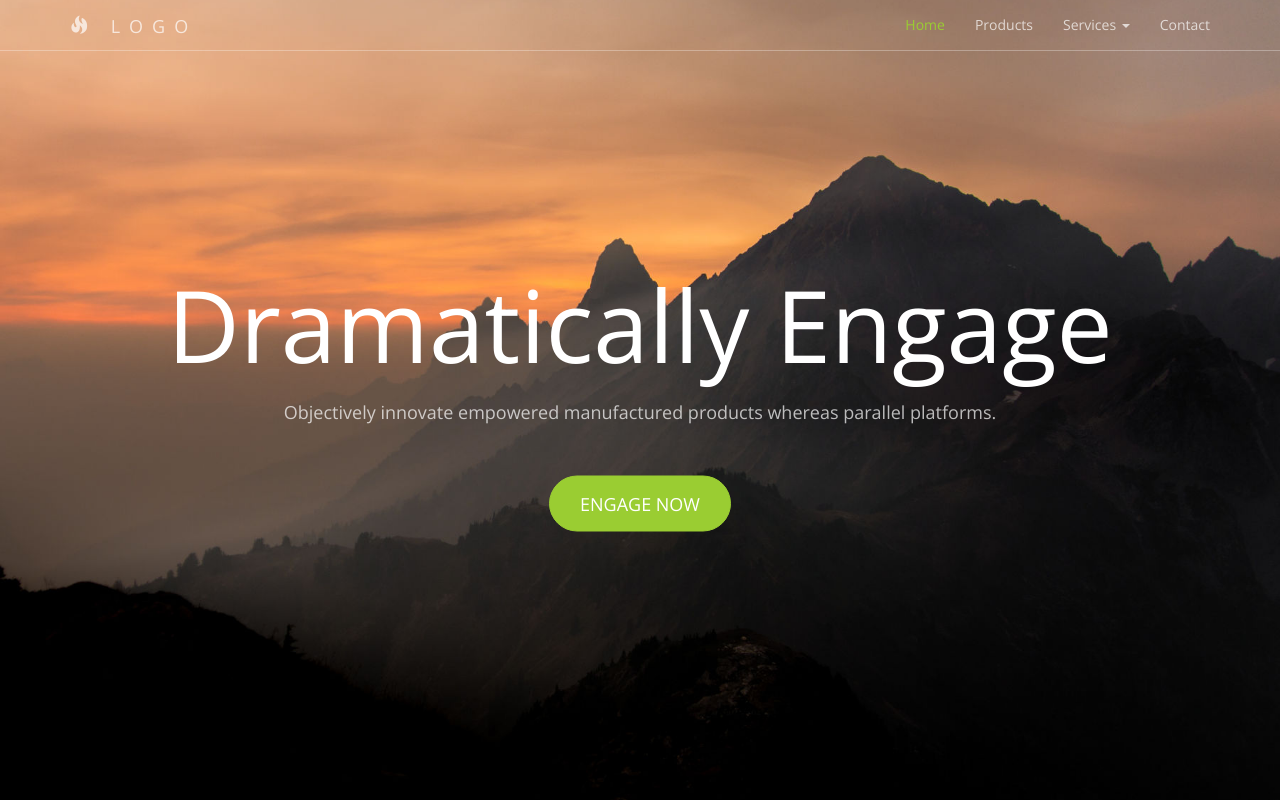
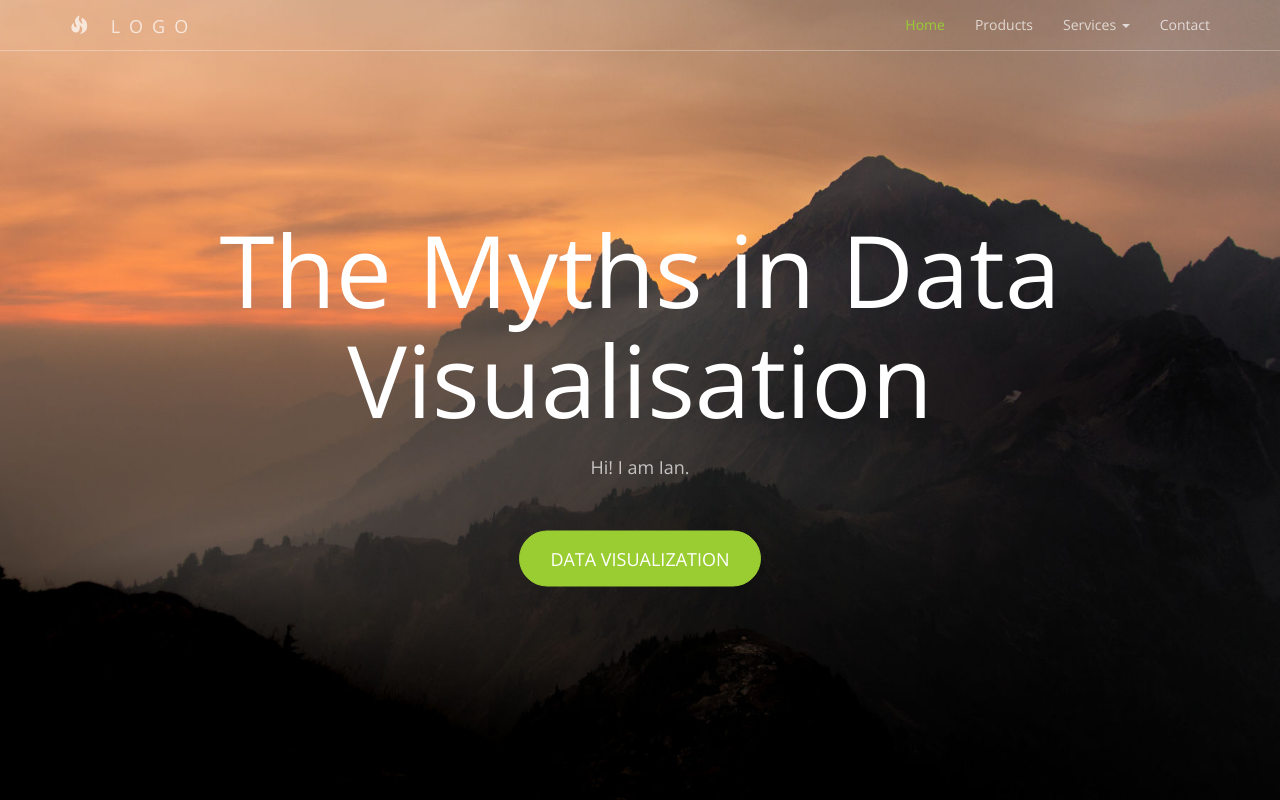
Before and after one commit to ianmaksh/homework1, a plain HTML site: page index.html in a window 1280 px wide. Shown: the top 800 px of the page. Drawn offline with nearby package versions, Linux system fonts and the light colour scheme.

Commit message:
Update index.html

```diff
--- a/index.html
+++ b/index.html
@@ -1,7 +1,5 @@
 <!DOCTYPE html>
-<!-- Template by Quackit.com -->
-<!-- Images by various sources under the Creative Commons CC0 license and/or the Creative Commons Zero license.
-Although you can use them, for a more unique website, replace these images with your own. -->
+
 <html lang="en">
 
 <head>
@@ -9,34 +7,21 @@ Although you can use them, for a more unique website, replace these images with
     <meta charset="utf-8">
     <meta http-equiv="X-UA-Compatible" content="IE=edge">
     <meta name="viewport" content="width=device-width, initial-scale=1">
-    <!-- The above 3 meta tags *must* come first in the head; any other head content must come *after* these tags -->
 
-    <title>Business 2</title>
+    <title>The Myths in Data Visualisation</title>
 
-    <!-- Bootstrap Core CSS -->
     <link href="css/bootstrap.min.css" rel="stylesheet">
 
-    <!-- Custom CSS: You can use this stylesheet to override any Bootstrap styles and/or apply your own styles -->
     <link href="css/custom.css" rel="stylesheet">
 
-    <!-- HTML5 Shim and Respond.js IE8 support of HTML5 elements and media queries -->
-    <!-- WARNING: Respond.js doesn't work if you view the page via file:// -->
-    <!--[if lt IE 9]>
-        <script src="https://oss.maxcdn.com/libs/html5shiv/3.7.0/html5shiv.js"></script>
-        <script src="https://oss.maxcdn.com/libs/respond.js/1.4.2/respond.min.js"></script>
-    <![endif]-->
-
-    <!-- Custom Fonts from Google -->
     <link href='http://fonts.googleapis.com/css?family=Open+Sans:300italic,400italic,600italic,700italic,800italic,400,300,600,700,800' rel='stylesheet' type='text/css'>
 
 </head>
 
 <body>
 
-    <!-- Navigation -->
     <nav id="siteNav" class="navbar navbar-default navbar-fixed-top" role="navigation">
         <div class="container">
-            <!-- Logo and responsive toggle -->
             <div class="navbar-header">
                 <button type="button" class="navbar-toggle" data-toggle="collapse" data-target="#navbar">
                     <span class="sr-only">Toggle navigation</span>
@@ -49,7 +34,6 @@ Although you can use them, for a more unique website, replace these images with
                 	LOGO
                 </a>
             </div>
-            <!-- Navbar links -->
             <div class="collapse navbar-collapse" id="navbar">
                 <ul class="nav navbar-nav navbar-right">
                     <li class="active">
@@ -71,22 +55,20 @@ Although you can use them, for a more unique website, replace these images with
                     </li>
                 </ul>
 
-            </div><!-- /.navbar-collapse -->
-        </div><!-- /.container -->
+            </div>
+        </div>
     </nav>
 
-	<!-- Header -->
     <header>
         <div class="header-content">
             <div class="header-content-inner">
-                <h1>Dramatically Engage</h1>
-                <p>Objectively innovate empowered manufactured products whereas parallel platforms.</p>
-                <a href="#" class="btn btn-primary btn-lg">Engage Now</a>
+                <h1>The Myths in Data Visualisation</h1>
+                <p>Hi! I am Ian.</p>
+                <a href="#" class="btn btn-primary btn-lg">Data Visualization</a>
             </div>
         </div>
     </header>
 
-	<!-- Intro Section -->
     <section class="intro">
         <div class="container">
             <div class="row">
```
